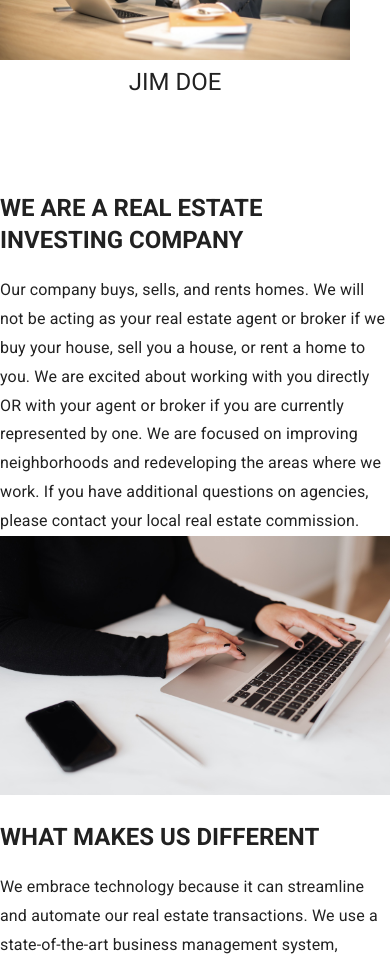
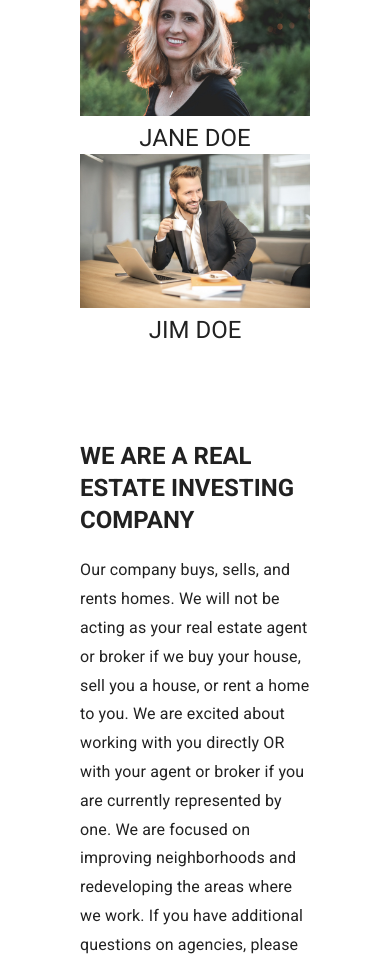
Before and after one commit to shoaibmasood/propertyWebsite, a Next.js app: page /about in a window 390 px wide. Shown: the part 2180-3144 px from the top of the page. Built offline with nearby package versions, Linux system fonts and the light colour scheme.

Commit message:
added Responsiveness to Aboutus page

```diff
--- a/pages/about/about.style.js
+++ b/pages/about/about.style.js
@@ -18,8 +18,14 @@ export const useStyles = makeStyles({
   },
 
   aboutContainer: {
+    display: 'flex',
+    flexDirection: 'column',
+    alignItems: 'center',
     marginTop: '3.9rem',
     marginBottom: '3.9rem',
+    '@media screen and (max-width: 1024px)': {
+      padding: '0 5rem',
+    },
   },
 
   aboutHeading1: {
@@ -28,7 +34,10 @@ export const useStyles = makeStyles({
   aboutDesc1: {
     marginBottom: '1.25rem',
   },
-
+  aboutimg1Container: {
+    display: 'flex',
+    justifyContent: 'center',
+  },
   aboutHeading2: {
     marginTop: '3.125rem',
     marginBottom: '1.25rem',
@@ -37,17 +46,36 @@ export const useStyles = makeStyles({
     marginBottom: '1.25rem',
   },
   aboutCardsContainer: {
+    display: 'flex',
+    justifyContent: 'space-evenly',
+
     marginTop: '2rem',
     marginBottom: '2rem',
+    '@media screen and (max-width: 768px)': {
+      flexDirection: 'column',
+      alignItems: 'center',
+    },
   },
   aboutRealStateContainer: {
+    display: 'flex',
     marginTop: '3.9rem',
     marginBottom: '1.25rem',
+
+    '@media screen and (max-width: 768px)': {
+      flexDirection: 'column',
+      alignItems: 'center',
+    },
   },
 
   aboutHeading3: {
     marginBottom: '1.25rem',
   },
+  aboutDesc3: {
+    '@media screen and (min-width: 1025px)': {
+      maxWidth: '33.8rem',
+    },
+  },
+
   aboutHeading4: {
     marginBottom: '1.25rem',
   },
@@ -56,8 +84,8 @@ export const useStyles = makeStyles({
   },
   aboutBtn: {
     backgroundColor: '#ff6161',
-    // '& hover': {
-    //   backgroundColor: '#ce0606',
-    // },
+    '&:hover': {
+      backgroundColor: '#ce0606',
+    },
   },
 });
--- a/pages/about/index.js
+++ b/pages/about/index.js
@@ -1,6 +1,7 @@
-import { Box, Grid, Typography, Button } from '@mui/material';
+import { Box, Typography, Button } from '@mui/material';
 import Image from 'next/image';
 import React from 'react';
+import data from '../../public/data.json';
 import { useStyles } from './about.style';
 
 function About() {
@@ -9,27 +10,22 @@ function About() {
     aboutContainer,
     aboutHeading1,
     aboutDesc1,
+    aboutimg1Container,
     aboutHeading2,
     aboutDesc2,
     aboutCardsContainer,
     aboutRealStateContainer,
     aboutHeading3,
+    aboutDesc3,
     aboutHeading4,
     aboutDesc4,
     aboutBtn,
+    aboutSec3Img,
   } = useStyles();
   return (
     <div>
       <Box className={aboutBanner}></Box>
-      <Grid container justifyContent="center" className={aboutContainer}>
-        <Grid
-          item
-          style={{
-            display: 'flex',
-            flexDirection: 'column',
-            alignItems: 'center',
-          }}
-        >
+      <Box className={aboutContainer}>
         <Box>
           <Typography
             align="left"
@@ -38,7 +34,7 @@ function About() {
             fontWeight="600"
             className={aboutHeading1}
           >
-              WHY ICONIC PROPERTIES?
+            {data.aboutUs.heading1}
           </Typography>
           <Typography
             variant="body1"
@@ -47,26 +43,16 @@ function About() {
             lineHeight="1.8rem"
             className={aboutDesc1}
           >
-              Iconic Properties is a real estate solutions company located in
-              San Mateo, CA that specializes in buying and selling homes. We are
-              experts at finding solutions for people who are in the market to
-              buy or sell their own home or investment property. Our diverse
-              team has experience with all types of buying and selling
-              scenarios, and we understand how to make every transaction simple
-              and stress free. We own and sell our homes, and are confident that
-              we have something to meet the needs of every buyer. We are also
-              well versed in most types of home sales and are certain that we
-              can find a win-win solution for every seller, whether it be a
-              traditional or creative selling solution.
+            {data.aboutUs.desc1}
           </Typography>
-            <div style={{ display: 'flex', justifyContent: 'center' }}>
+          <Box className={aboutimg1Container}>
             <Image
               src="/about-us-img1.jpg"
               alt="employee meeting"
               width={1000}
               height={565}
             />
-            </div>
+          </Box>
         </Box>
         <Box>
           <Typography
@@ -75,7 +61,7 @@ function About() {
             fontWeight="600"
             className={aboutHeading2}
           >
-              OUR TEAM
+            {data.aboutUs.heading2}
           </Typography>
           <Typography
             variant="body1"
@@ -84,78 +70,58 @@ function About() {
             lineHeight="1.8rem"
             className={aboutDesc2}
           >
-              With a wealth of experience in buying and selling homes under our
-              belts, our team and network of real estate experts have handled
-              some of the most complicated real estate transactions on the
-              market today. Whether you’re looking to sell your existing home or
-              investment property, or are looking to buy your forever home or a
-              new investment, our goal is to find a solution that works for both
-              of us. We approach every transaction with the utmost
-              professionalism and care and are dedicated to closing your
-              transaction in the way that’s best for you.
+            {data.aboutUs.desc2}
           </Typography>
-            <Grid container columnSpacing={3} className={aboutCardsContainer}>
-              <Grid item>
+          <Box className={aboutCardsContainer}>
+            <Box>
               <Image src="/team-photo-1.jpg" width={350} height={234} />
               <Typography variant="h5" align="center">
                 JOHN DOE
               </Typography>
-              </Grid>
-              <Grid item>
+            </Box>
+            <Box>
               <Image src="/team-photo-3.jpg" width={350} height={234} />
               <Typography variant="h5" align="center">
                 JANE DOE
               </Typography>
-              </Grid>
-              <Grid item>
+            </Box>
+            <Box>
               <Image src="/team-photo-2.jpg" width={350} height={234} />
               <Typography variant="h5" align="center">
                 JIM DOE
               </Typography>
-              </Grid>
-            </Grid>
             </Box>
-          <Box>
-            <Grid
-              container
-              columnSpacing={2}
-              className={aboutRealStateContainer}
-            >
-              <Grid item>
+          </Box>
+        </Box>
+        <Box className={aboutRealStateContainer}>
+          <Box style={{ flex: 0.5 }}>
             <Typography
+              align="left"
               variant="h5"
               component="div"
-                  maxWidth="31rem"
               fontWeight="600"
               className={aboutHeading3}
             >
-                  WE ARE A REAL ESTATE INVESTING COMPANY
+              {data.aboutUs.heading3}
             </Typography>
             <Typography
+              align="left"
               variant="body1"
-                  align="left"
-                  maxWidth="33.8rem"
               lineHeight="1.8rem"
+              className={aboutDesc3}
             >
-                  Our company buys, sells, and rents homes. We will not be
-                  acting as your real estate agent or broker if we buy your
-                  house, sell you a house, or rent a home to you. We are excited
-                  about working with you directly OR with your agent or broker
-                  if you are currently represented by one. We are focused on
-                  improving neighborhoods and redeveloping the areas where we
-                  work. If you have additional questions on agencies, please
-                  contact your local real estate commission.
+              {data.aboutUs.desc3}
             </Typography>
-              </Grid>
-              <Grid item>
+          </Box>
+          <Box style={{ flex: 0.5 }}>
             <Image
               src="/woman-working-laptop.jpg"
               alt="woman working laptop"
               width={556}
               height={370}
+              className={aboutSec3Img}
             />
-              </Grid>
-            </Grid>
+          </Box>
         </Box>
         <Box>
           <Typography
@@ -165,7 +131,7 @@ function About() {
             fontWeight="600"
             className={aboutHeading4}
           >
-              WHAT MAKES US DIFFERENT
+            {data.aboutUs.heading4}
           </Typography>
           <Typography
             variant="body1"
@@ -174,18 +140,13 @@ function About() {
             lineHeight="1.8rem"
             className={aboutDesc4}
           >
-              We embrace technology because it can streamline and automate our
-              real estate transactions. We use a state-of-the-art business
-              management system, keeping our business extremely organized and
-              efficient so that we’re able to spend less time shuffling
-              paperwork and more time finding the right solutions for you.
+            {data.aboutUs.desc4}
           </Typography>
         </Box>
         <Button variant="contained" size="large" className={aboutBtn}>
           CONTACT US
         </Button>
-        </Grid>
-      </Grid>
+      </Box>
     </div>
   );
 }
--- a/public/data.json
+++ b/public/data.json
@@ -29,6 +29,17 @@
       "name": "John Doe",
       "comments": "I bought my last investment property through this company! They were fast and fair and very good at communication so we always knew where we were in the buying process. I highly recommend working with them!"
       }
-  ]
+  ],
+
+  "aboutUs":{
+    "heading1": "WHY ICONIC PROPERTIES?",
+    "desc1": " Iconic Properties is a real estate solutions company located in San Mateo, CA that specializes in buying and selling homes. We are experts at finding solutions for people who are in the market to buy or sell their own home or investment property. Our diverse team has experience with all types of buying and selling scenarios, and we understand how to make every transaction simple and stress free. We own and sell our homes, and are confident that we have something to meet the needs of every buyer. We are also well versed in most types of home sales and are certain that we can find a win-win solution for every seller, whether it be a traditional or creative selling solution.",
+    "heading2":  "OUR TEAM",
+    "desc2": "With a wealth of experience in buying and selling homes under our belts, our team and network of real estate experts have handled some of the most complicated real estate transactions on the market today. Whether you’re looking to sell your existing home or investment property, or are looking to buy your forever home or a new investment, our goal is to find a solution that works for both of us. We approach every transaction with the utmost professionalism and care and are dedicated to closing your transaction in the way that’s best for you.",
+    "heading3": "WE ARE A REAL ESTATE INVESTING COMPANY",
+    "desc3": "Our company buys, sells, and rents homes. We will not be acting as your real estate agent or broker if we buy your house, sell you a house, or rent a home to you. We are excited about working with you directly OR with your agent or broker if you are currently represented by one. We are focused on improving neighborhoods and redeveloping the areas where we work. If you have additional questions on agencies, please contact your local real estate commission.",
+    "heading4": "WHAT MAKES US DIFFERENT",
+    "desc4": "We embrace technology because it can streamline and automate our real estate transactions. We use a state-of-the-art business management system, keeping our business extremely organized and efficient so that we’re able to spend less time shuffling paperwork and more time finding the right solutions for you."
+  }
 
 }
```
Lines whose indentation alone changed are shown as unchanged.
